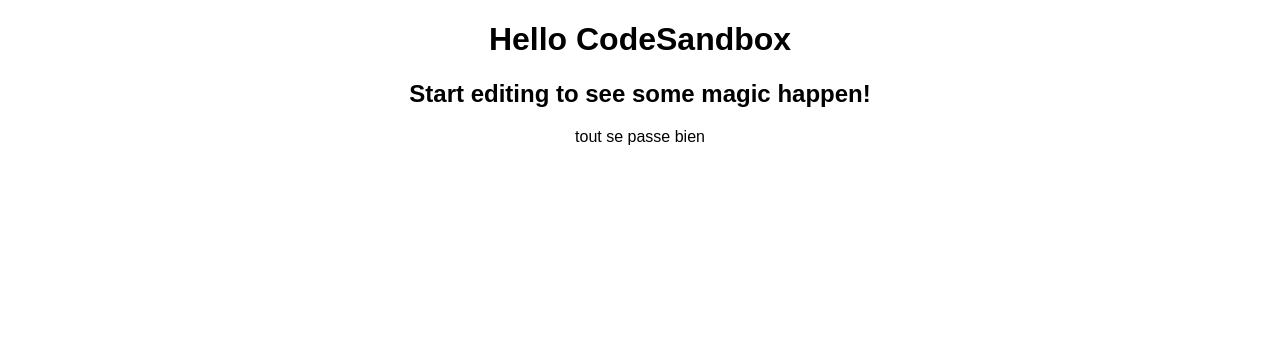
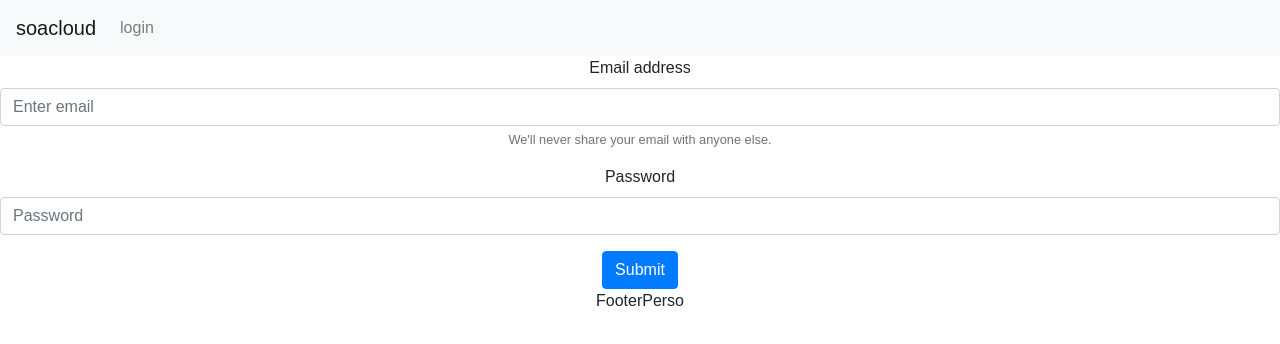
Before and after one commit to savadogoMahama/cloud2020library, a React (Create React App) app: page /login in a window 1280 px wide. Shown: the top 344 px of the page. Built offline with nearby package versions, Linux system fonts and the light colour scheme.

Commit message:
login page

```diff
--- a/package.json
+++ b/package.json
@@ -8,8 +8,9 @@
   ],
   "main": "src/index.js",
   "dependencies": {
-    "react": "16.12.0",
+    "react": "16.13.1",
     "react-dom": "16.12.0",
+    "react-router-dom": "5.2.0",
     "react-scripts": "3.0.1"
   },
   "devDependencies": {
--- a/public/index.html
+++ b/public/index.html
@@ -1,16 +1,18 @@
 <!DOCTYPE html>
 <html lang="en">
-
   <head>
-	<meta charset="utf-8">
-	<meta name="viewport" content="width=device-width, initial-scale=1, shrink-to-fit=no">
-	<meta name="theme-color" content="#000000">
+    <meta charset="utf-8" />
+    <meta
+      name="viewport"
+      content="width=device-width, initial-scale=1, shrink-to-fit=no"
+    />
+    <meta name="theme-color" content="#000000" />
     <!--
       manifest.json provides metadata used when your web app is added to the
       homescreen on Android. See https://developers.google.com/web/fundamentals/engage-and-retain/web-app-manifest/
     -->
-	<link rel="manifest" href="%PUBLIC_URL%/manifest.json">
-	<link rel="shortcut icon" href="%PUBLIC_URL%/favicon.ico">
+    <link rel="manifest" href="%PUBLIC_URL%/manifest.json" />
+    <link rel="shortcut icon" href="%PUBLIC_URL%/favicon.ico" />
     <!--
       Notice the use of %PUBLIC_URL% in the tags above.
       It will be replaced with the URL of the `public` folder during the build.
@@ -20,6 +22,12 @@
       work correctly both with client-side routing and a non-root public URL.
       Learn how to configure a non-root public URL by running `npm run build`.
     -->
+    <link
+      rel="stylesheet"
+      href="https://maxcdn.bootstrapcdn.com/bootstrap/4.0.0/css/bootstrap.min.css"
+      integrity="sha384-Gn5384xqQ1aoWXA+058RXPxPg6fy4IWvTNh0E263XmFcJlSAwiGgFAW/dAiS6JXm"
+      crossorigin="anonymous"
+    />
     <title>React App</title>
   </head>
 
@@ -39,5 +47,4 @@
       To create a production bundle, use `npm run build` or `yarn build`.
     -->
   </body>
-
 </html>
--- a/src/App.js
+++ b/src/App.js
@@ -1,12 +1,28 @@
 import React from "react";
 import "./styles.css";
+
+import HeaderPerso from "./components/HeaderPerso";
+import BodyPerso from "./components/BodyPerso";
+import FooterPerso from "./components/FooterPerso";
+import { BrowserRouter as Router, Switch, Route } from "react-router-dom";
+import Login from "./components/Login";
 
 export default function App() {
   return (
     <div className="App">
-      <h1>Hello CodeSandbox</h1>
-      <h2>Start editing to see some magic happen!</h2>
-      <p>tout se passe bien</p>
+      <Router>
+        <HeaderPerso />
+        <Switch>
+          <Route path="/login">
+            <Login />
+          </Route>
+          <Route path="/">
+            <BodyPerso />
+          </Route>
+        </Switch>
+      </Router>
+
+      <FooterPerso />
     </div>
   );
 }
--- /dev/null
+++ b/src/components/BodyPerso.js
@@ -0,0 +1,4 @@
+import React from "react";
+export default function BodyPerso() {
+  return <div>BodyPerso</div>;
+}
--- /dev/null
+++ b/src/components/FooterPerso.js
@@ -0,0 +1,4 @@
+import React from "react";
+export default function FooterPerso() {
+  return <div>FooterPerso</div>;
+}
--- /dev/null
+++ b/src/components/HeaderPerso.js
@@ -0,0 +1,20 @@
+import React from "react";
+import { Link } from "react-router-dom";
+export default function HeaderPerso() {
+  return (
+    <div>
+      <nav className="navbar navbar-expand-lg navbar-light bg-light">
+        <Link to="/" className="navbar-brand">
+          soacloud
+        </Link>
+        <ul className="navbar-nav">
+          <li className="nav-item">
+            <Link to="/login" className="nav-link ">
+              login
+            </Link>
+          </li>
+        </ul>
+      </nav>
+    </div>
+  );
+}
--- /dev/null
+++ b/src/components/Login.js
@@ -0,0 +1,33 @@
+import React from "react";
+export default function Login() {
+  return (
+    <form>
+      <div className="form-group">
+        <label for="exampleInputEmail1">Email address</label>
+        <input
+          type="email"
+          className="form-control"
+          id="exampleInputEmail1"
+          aria-describedby="emailHelp"
+          placeholder="Enter email"
+        />
+        <small id="emailHelp" className="form-text text-muted">
+          We'll never share your email with anyone else.
+        </small>
+      </div>
+      <div className="form-group">
+        <label for="exampleInputPassword1">Password</label>
+        <input
+          type="password"
+          className="form-control"
+          id="exampleInputPassword1"
+          placeholder="Password"
+        />
+      </div>
+
+      <button type="submit" className="btn btn-primary">
+        Submit
+      </button>
+    </form>
+  );
+}
```
Lines whose indentation alone changed are shown as unchanged.
